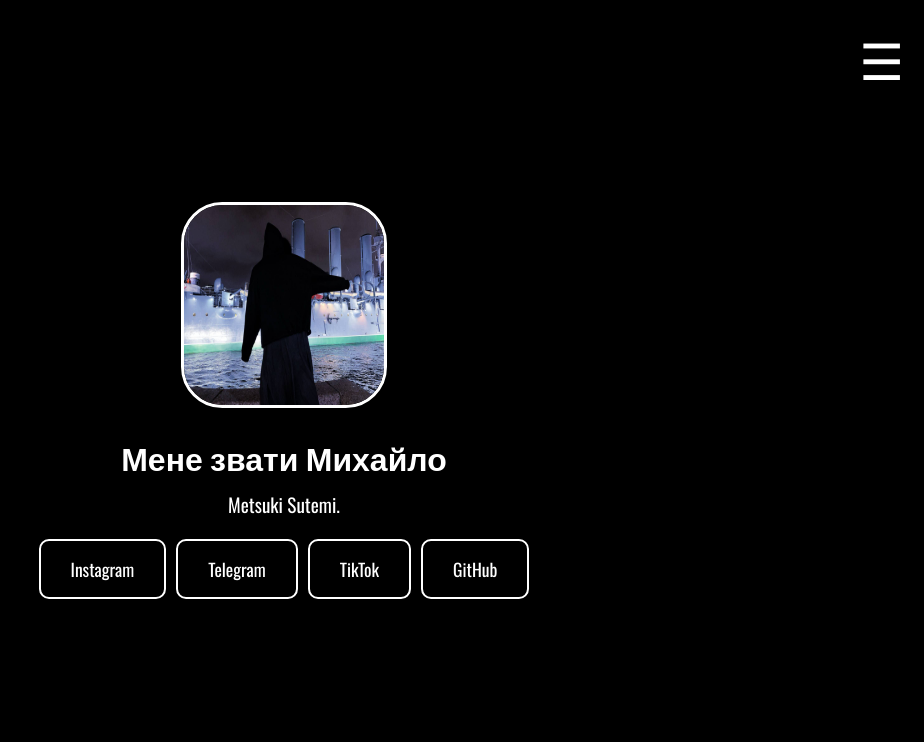
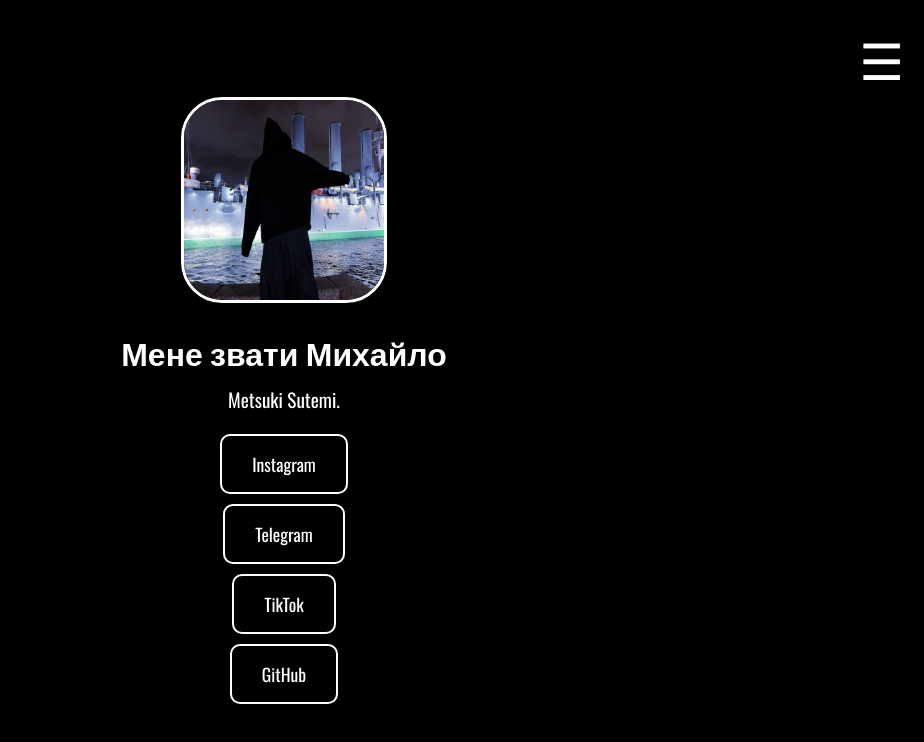
Before and after one commit to merrclop/LinkBio, a plain HTML site: page index.html in a window 1280 px wide. Shown: the whole page, without its empty margins (356-1280 px from the left). Drawn offline with nearby package versions, Linux system fonts and the light colour scheme.

Commit message:
update bio.css

```diff
--- a/bio.css
+++ b/bio.css
@@ -36,9 +36,9 @@ p {
 
 .social-links {
     display: flex;
-    justify-content: center;
-    flex-wrap: wrap; /* Дозволяє кнопкам переходити на новий ряд, якщо не вміщуються */
-    gap: 10px; /* Зменшено відстань між кнопками */
+    flex-direction: column; /* Змінено на column для стовпчикового розташування */
+    align-items: center; /* Центрування кнопок */
+    gap: 10px; /* Відстань між кнопками */
 }
 
 .social-button {
```
